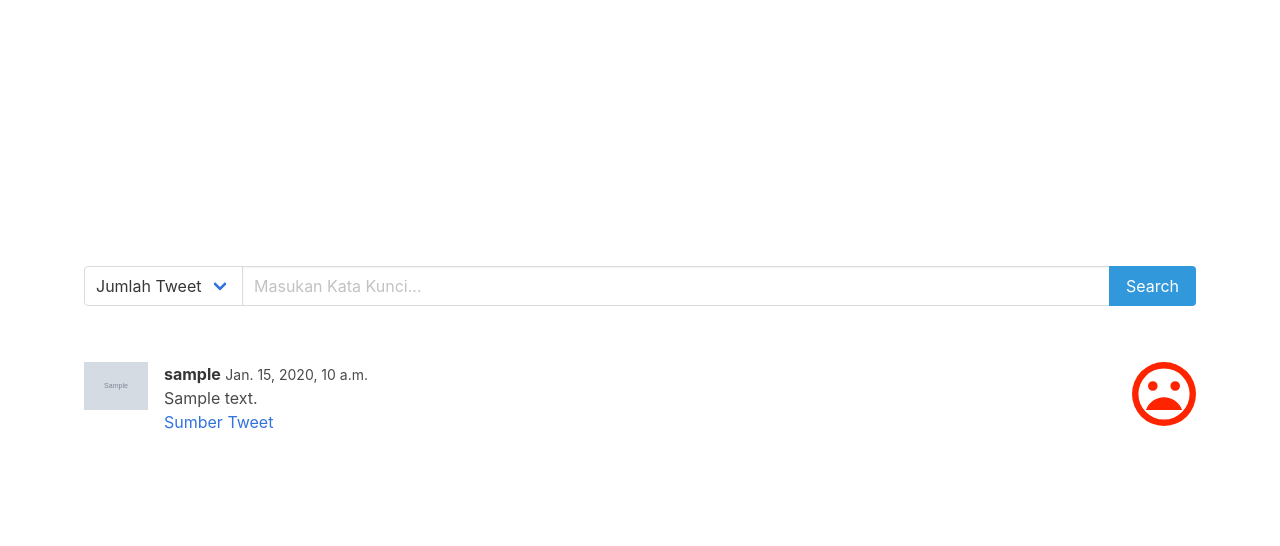
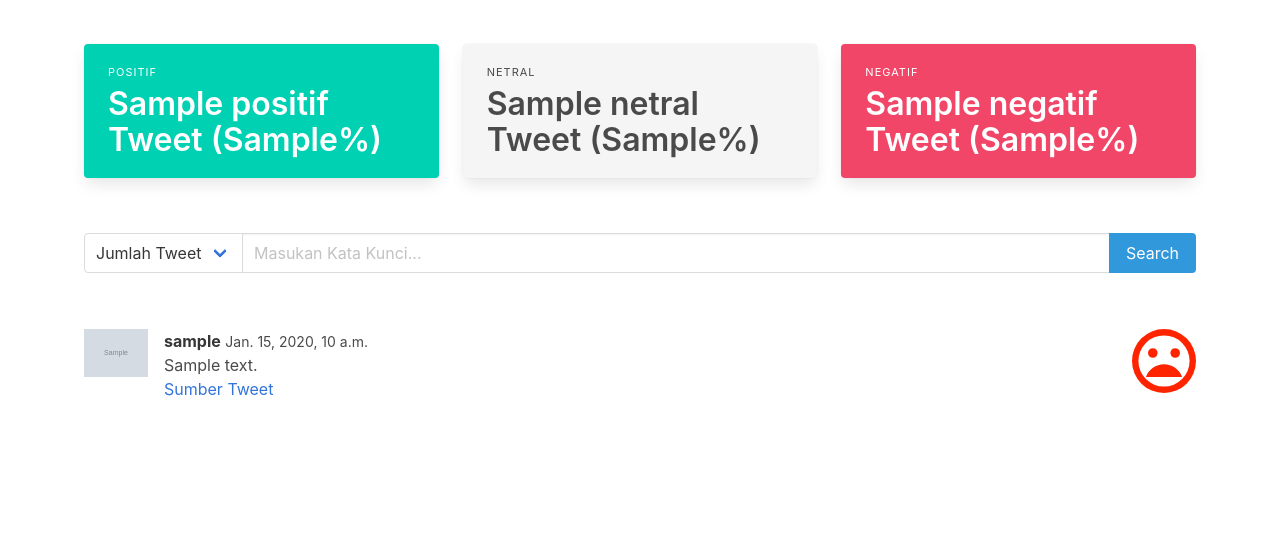
Before and after one commit to Indrico/Sentiment_Analysis, a Django app: template templates/hasil.html in a window 1280 px wide. Shown: the part 52-598 px from the top of the page. Run offline with Django 3.2, Linux system fonts and the light colour scheme; the template is opened without the code that fills it: most values are stand-ins (such as "Sample title", 1, 10 or a date in 2020); grey boxes marked "Sample" are stand-in pictures.

Commit message:
Tampilan Hasil

```diff
--- a/templates/hasil.html
+++ b/templates/hasil.html
@@ -17,6 +17,7 @@
         .filter-green {
             filter: invert(48%) sepia(79%) saturate(2476%) hue-rotate(86deg) brightness(118%) contrast(119%);
         }
+
         .filter-red {
             filter: invert(26%) sepia(84%) saturate(7196%) hue-rotate(8deg) brightness(108%) contrast(102%);
         }
@@ -35,10 +36,32 @@
         </nav>
     </div>
     <div class="container" style="padding: 20px;">
+        <div class="block">
+            <div class="columns">
+                <div class="column">
+                    <div class="box box notification is-primary">
+                        <div class="heading">Positif</div>
+                        <div class="title">{{positif}} Tweet ({{PersenPositif}}%)</div>
+                    </div>
+                </div>
+                <div class="column">
+                    <div class="box box notification">
+                        <div class="heading">Netral</div>
+                        <div class="title">{{netral}} Tweet ({{PersenNetral}}%)</div>
+                    </div>
+                </div>
+                <div class="column">
+                    <div class="box box notification is-danger">
+                        <div class="heading">Negatif</div>
+                        <div class="title">{{negatif}} Tweet ({{PersenNegatif}}%)</div>
+                    </div>
+                </div>
+            </div>
+        </div>
     <!-- Attached -->
     <form action="{% url 'twitter:hasil' %}" method="post" onsubmit="loading()">
         {% csrf_token %}
-            <div class="block" style="margin-top: 20%;">
+        <div class="block" style="margin-top: 5%;">
             <div class="field has-addons">
                 <p class="control">
                     <span class="select">
@@ -86,9 +109,11 @@
             </div>
             <figure class="media-right">
                 <p class="image is-64x64">
-                        <img src={% if tweet|get_obj_attr:"sentimen" == "positif" %} "{% static 'svg/mood-happy-outline.svg' %}" class="filter-green"
+                    <img src={% if tweet|get_obj_attr:"sentimen" == "positif" %} "{% static 'svg/mood-happy-outline.svg' %}"
+                        class="filter-green"
                         {% elif tweet|get_obj_attr:"sentimen" == "netral" %} "{% static 'svg/mood-neutral-outline.svg' %}"
-                            {% else %} "{% static 'svg/mood-sad-outline.svg' %}" class="filter-red" {% endif %} alt="Sentiment">
+                        {% else %} "{% static 'svg/mood-sad-outline.svg' %}" class="filter-red" {% endif %}
+                        alt="Sentiment">
                 </p>
             </figure>
 
```
Also changed, not shown: twitter/views.py (+16 -1 lines). Lines whose indentation alone changed are shown as unchanged.
